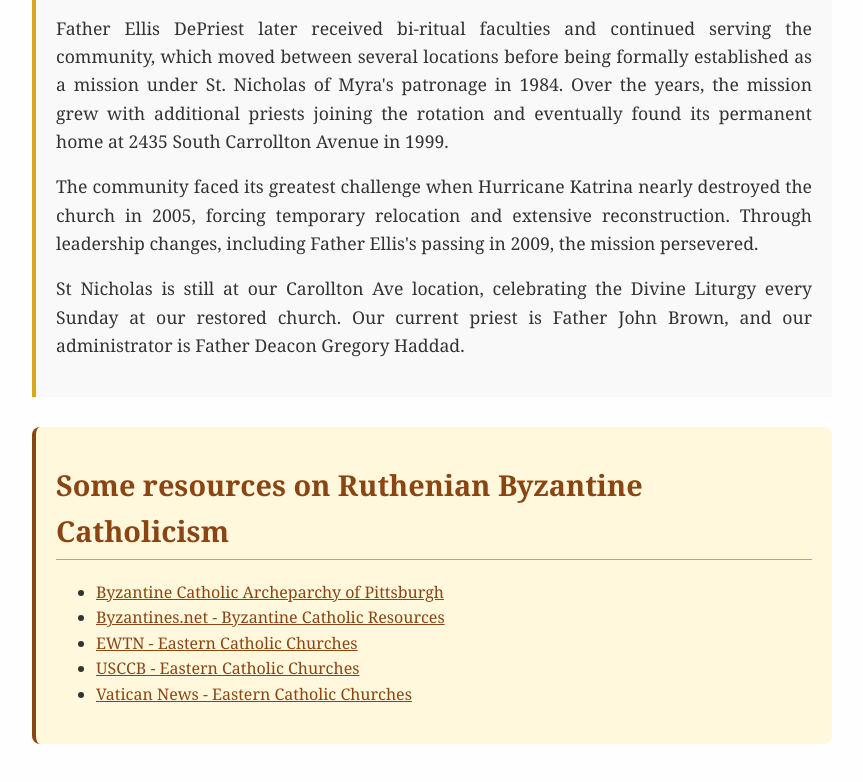
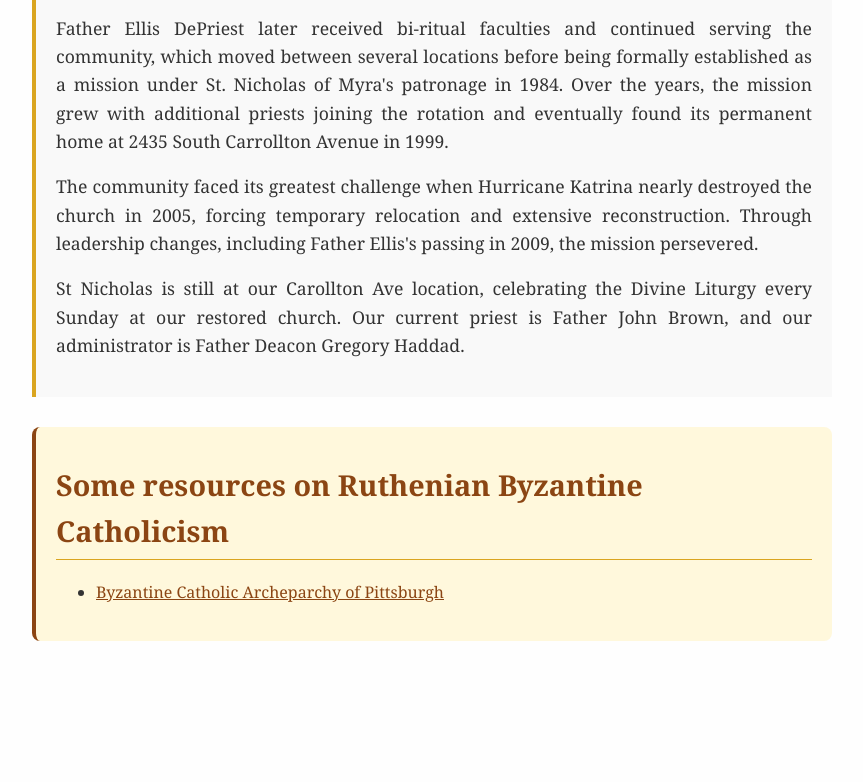
Before and after one commit to ejh888/StNicholasofMyra, a plain HTML site: page index.html in a window 1280 px wide. Shown: the part 2629-3411 px from the top of the page, without its empty margins (208-1071 px from the left). After the commit the page ends 3310 px from the top, so only its background shows below. Drawn offline with Linux system fonts and the light colour scheme.

Commit message:
Update index.html
removed broken links

```diff
--- a/index.html
+++ b/index.html
@@ -235,10 +235,6 @@
 
         <ul>
             <li><a href="https://www.archpitt.org/" target="_blank">Byzantine Catholic Archeparchy of Pittsburgh</a></li>
-            <li><a href="https://www.byzantines.net/" target="_blank">Byzantines.net - Byzantine Catholic Resources</a></li>
-            <li><a href="https://www.ewtn.com/catholicism/library/eastern-catholic-churches-11575" target="_blank">EWTN - Eastern Catholic Churches</a></li>
-            <li><a href="https://www.usccb.org/committees/ecumenical-interreligious-affairs/eastern-catholic-churches" target="_blank">USCCB - Eastern Catholic Churches</a></li>
-            <li><a href="https://www.vatican.va/content/vatican/en/vatican-news/all-news/2021/06/pope-francis-eastern-catholic-churches.html" target="_blank">Vatican News - Eastern Catholic Churches</a></li>
         </ul>
     </div>
 </body>
```
